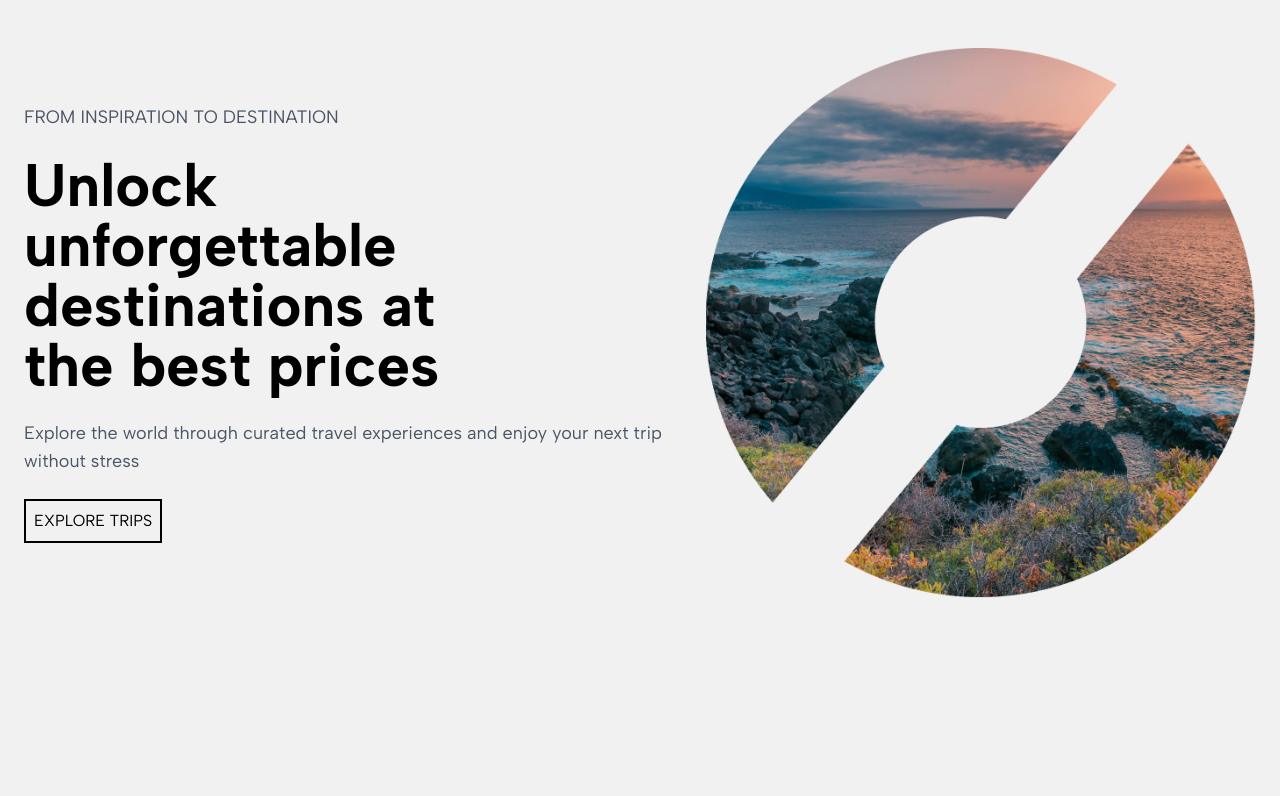
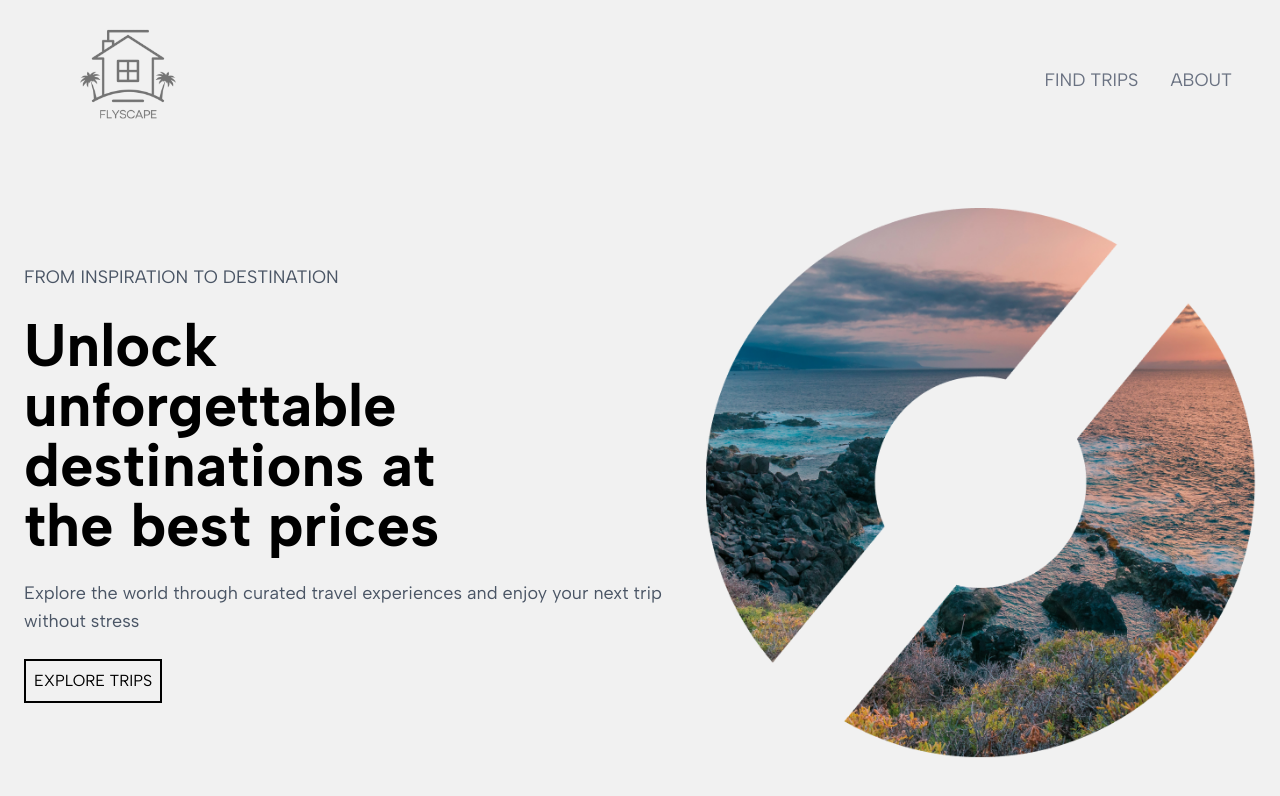
Before and after one commit to daryna-budz/flyscape, a Next.js app: page / in a window 1280 px wide. Shown: the top 796 px of the page. Built offline with nearby package versions, Linux system fonts and the light colour scheme.

Commit message:
feat: sticky Navbar added

```diff
--- a/app/layout.tsx
+++ b/app/layout.tsx
@@ -1,5 +1,6 @@
 import './globals.css'
 import { Albert_Sans } from 'next/font/google';
+import Navbar from '@/components/Navbar';
 
 
 const albertsans = Albert_Sans({
@@ -16,6 +17,7 @@ export default function RootLayout({
   return (
     <html lang="en">
       <body className={albertsans.className}>
+        <Navbar />
         {children}
       </body>
     </html>
--- a/app/page.tsx
+++ b/app/page.tsx
@@ -1,5 +1,6 @@
 
 import Image from "next/image";
+import Link from "next/link"
 
 
 
@@ -11,7 +12,7 @@ export default function Page() {
           <p className='hidden text-lg text-gray-600 uppercase md:block'>From inspiration to destination</p>
           <h1 className='text-5xl font-bold max-w-lg md:text-6xl'>Unlock unforgettable destinations at the best prices</h1>
           <p className='text-lg text-gray-600'>Explore the world through curated travel experiences and enjoy your next trip without stress</p>
-          <button className='text-md uppercase border-2 border-black px-2 py-2 w-fit hover:text-white hover:bg-black hover:border-black transition duration-300 cursor-pointer'>Explore Trips</button>
+          <Link href="/trips"><button className='text-md uppercase border-2 border-black px-2 py-2 w-fit hover:text-white hover:bg-black hover:border-black transition duration-300 cursor-pointer'>Explore Trips</button></Link>
         </div>
         <Image
           src="/images/hero-img.png"
--- /dev/null
+++ b/components/Navbar.tsx
@@ -0,0 +1,24 @@
+import Image from "next/image";
+import Link from "next/link"
+
+export default function Navbar(){
+    return (
+        <header className="sticky top-0 z-50 bg-[#f1f1f1]">
+            <nav className="flex items-center justify-between px-8 md:px-12 max-w-8xl mx-auto" >
+                 <Link href="/">
+                    <Image
+                            src="/images/logo-new.png"
+                            alt="logo image"
+                            className="w-30 md:w-40 block"
+                            width={300}
+                            height={300}
+                    />
+                 </Link>
+                    <div className="flex items-center gap-4 md:gap-8">
+                        <Link href="/trips"><p className="relative text-md md:text-lg text-gray-500 uppercase cursor-pointer after:content-[''] after:absolute after:left-0 after:-bottom-1 after:w-0 after:h-0.5 after:bg-gray-600 after:transition-all after:duration-300 hover:after:w-full hover:text-gray-600">Find Trips</p></Link>
+                        <Link href="/about"><p className="relative text-md md:text-lg text-gray-500 uppercase cursor-pointer after:content-[''] after:absolute after:left-0 after:-bottom-1 after:w-0 after:h-0.5 after:bg-gray-600 after:transition-all after:duration-300 hover:after:w-full hover:text-gray-600">About</p></Link>
+                    </div>
+            </nav>
+        </header>
+    )
+}
```
